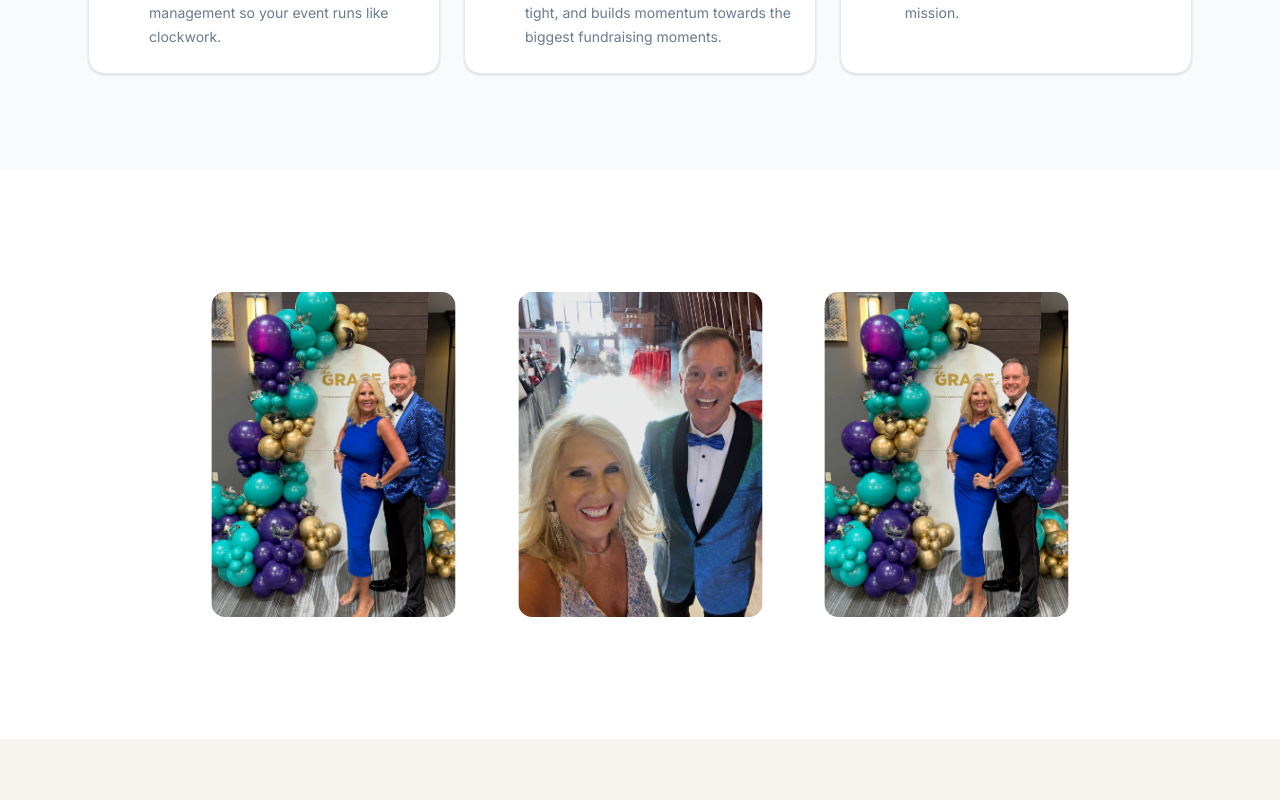
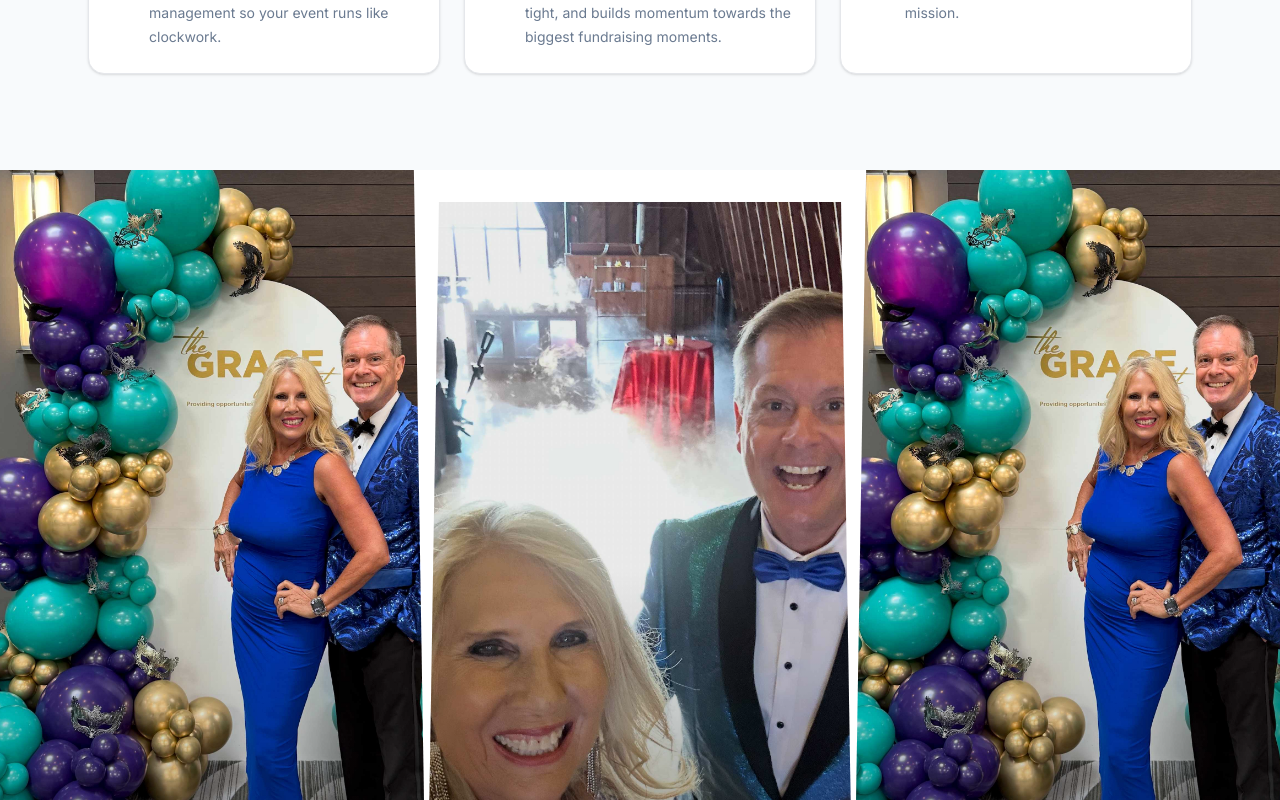
Before and after one commit to clembrands/impact-auctions, a Next.js app: page / in a window 1280 px wide. Shown: the part 1420-2220 px from the top of the page. Built offline with nearby package versions, Linux system fonts and the light colour scheme.

Commit message:
feat: update home page gallery to staggered 3-column layout
Replace basic grid with full-viewport staggered columns for better visual impact

```diff
--- a/src/app/page.tsx
+++ b/src/app/page.tsx
@@ -239,20 +239,52 @@ export default function Home() {
         </div>
       </section>
 
-      {/* Photo Gallery */}
-      <section className="section-pad bg-background" data-testid="section-photo-gallery">
-        <div className="container">
-          <div className="grid gap-6 md:grid-cols-3 mx-auto max-w-4xl">
-            <div className="relative aspect-[3/4] w-full overflow-hidden rounded-xl bg-muted" style={{ transform: "scale(0.8625)", transformOrigin: "center" }}>
-              <img src="/images/event-photo-1.jpg" alt="Couple at gala event with elegant balloon installation" className="absolute inset-0 w-full h-full object-cover" />
-            </div>
-            <div className="relative aspect-[3/4] w-full overflow-hidden rounded-xl bg-muted" style={{ transform: "scale(0.8625)", transformOrigin: "center" }}>
-              <img src="/images/event-photo-2.jpg" alt="Couple at elegant gala event with dramatic dry ice effects" className="absolute inset-0 w-full h-full object-cover" />
-            </div>
-            <div className="relative aspect-[3/4] w-full overflow-hidden rounded-xl bg-muted" style={{ transform: "scale(0.8625)", transformOrigin: "center" }}>
-              <img src="/images/event-photo-3.jpg" alt="Professional auctioneer commanding the room at elegant gala event" className="absolute inset-0 w-full h-full object-cover" />
-            </div>
-          </div>
+      {/* Photo Gallery — staggered 3-column full-height showcase */}
+      <section
+        className="relative w-full overflow-hidden flex flex-col md:flex-row"
+        style={{ height: "100svh" }}
+        data-testid="section-photo-gallery"
+      >
+        {/* Column 1 — shifted up */}
+        <div
+          className="relative flex-1 min-h-[40vh] md:min-h-0 overflow-hidden"
+          style={{ clipPath: "polygon(0 0, 97% 0, 100% 100%, 0 100%)" }}
+        >
+          <img
+            src="/images/event-photo-1.jpg"
+            alt="Couple at gala event with elegant balloon installation"
+            className="absolute inset-0 w-full h-full object-cover"
+            style={{ transform: "translateY(-4%)" }}
+          />
+          <div className="absolute inset-0 bg-gradient-to-t from-black/40 via-transparent to-transparent" />
+        </div>
+
+        {/* Column 2 — shifted down */}
+        <div
+          className="relative flex-1 min-h-[40vh] md:min-h-0 overflow-hidden"
+          style={{ clipPath: "polygon(3% 0, 97% 0, 100% 100%, 0 100%)" }}
+        >
+          <img
+            src="/images/event-photo-2.jpg"
+            alt="Couple at elegant gala event with dramatic dry ice effects"
+            className="absolute inset-0 w-full h-full object-cover"
+            style={{ transform: "translateY(4%)" }}
+          />
+          <div className="absolute inset-0 bg-gradient-to-t from-black/40 via-transparent to-transparent" />
+        </div>
+
+        {/* Column 3 — shifted up */}
+        <div
+          className="relative flex-1 min-h-[40vh] md:min-h-0 overflow-hidden"
+          style={{ clipPath: "polygon(3% 0, 100% 0, 100% 100%, 0 100%)" }}
+        >
+          <img
+            src="/images/event-photo-3.jpg"
+            alt="Professional auctioneer commanding the room at elegant gala event"
+            className="absolute inset-0 w-full h-full object-cover"
+            style={{ transform: "translateY(-4%)" }}
+          />
+          <div className="absolute inset-0 bg-gradient-to-t from-black/40 via-transparent to-transparent" />
         </div>
       </section>
 
```
